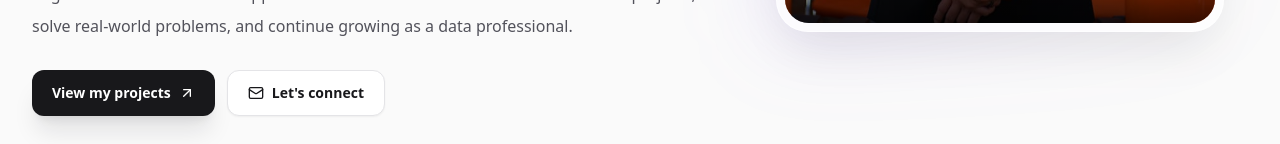
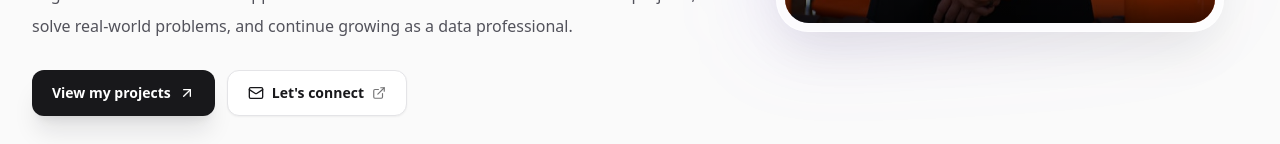
Before and after one commit to dwikyrf/dwiky-portfolio, a React (Vite) app: page / in a window 1280 px wide. Shown: the part 801-945 px from the top of the page. Built offline with nearby package versions, Linux system fonts and the light colour scheme; the HTML template or start-up script is replaced by a standard one.

Commit message:
Pesan commit

```diff
--- a/src/App.tsx
+++ b/src/App.tsx
@@ -38,6 +38,10 @@ const PROFILE = {
       'https://drive.google.com/file/d/1loHnqpuA7fgqPn2F_exDeao_kpUFqswo/view?usp=sharing',
   },
 }
+// CONTACT / RESUME HELPERS
+// Gmail compose works even when the visitor has no desktop mail application configured.
+const GMAIL_COMPOSE_URL = `https://mail.google.com/mail/?view=cm&fs=1&to=${encodeURIComponent(PROFILE.contacts.email)}`
+
 const TOOLS = [
   {
     name: "Python",
@@ -447,10 +451,14 @@ export default function App() {
             <a
               href={PROFILE.contacts.resumeUrl}
               target="_blank"
-              rel="noreferrer"
+              rel="noopener noreferrer"
+              aria-label="Open resume"
               className="hidden sm:block"
             >
-              <Button className="rounded-xl bg-zinc-900 px-4 shadow-lg shadow-zinc-900/10 hover:bg-zinc-800 dark:bg-white dark:text-zinc-900 dark:hover:bg-zinc-200">
+              <Button
+                type="button"
+                className="rounded-xl bg-zinc-900 px-4 shadow-lg shadow-zinc-900/10 hover:bg-zinc-800 dark:bg-white dark:text-zinc-900 dark:hover:bg-zinc-200"
+              >
                 <Download className="mr-2 h-4 w-4" />
                 Resume
               </Button>
@@ -501,11 +509,14 @@ export default function App() {
                   <ArrowUpRight className="h-4 w-4" />
                 </a>
                 <a
-                  href={`mailto:${PROFILE.contacts.email}`}
+                  href={GMAIL_COMPOSE_URL}
+                  target="_blank"
+                  rel="noopener noreferrer"
                   className="inline-flex items-center gap-2 rounded-xl border border-zinc-200 bg-white px-5 py-3 text-sm font-semibold shadow-sm transition-all hover:-translate-y-0.5 hover:border-zinc-300 dark:border-zinc-800 dark:bg-zinc-900 dark:hover:border-zinc-700"
                 >
                   <Mail className="h-4 w-4" />
                   Let&apos;s connect
+                  <ExternalLink className="h-3.5 w-3.5 opacity-60" />
                 </a>
               </div>
 
@@ -925,11 +936,14 @@ export default function App() {
 
               <div className="flex flex-wrap gap-3">
                 <a
-                  href={`mailto:${PROFILE.contacts.email}`}
+                  href={GMAIL_COMPOSE_URL}
+                  target="_blank"
+                  rel="noopener noreferrer"
                   className="inline-flex items-center gap-2 rounded-xl bg-white px-5 py-3 text-sm font-bold text-zinc-900 transition hover:bg-zinc-100 dark:bg-zinc-900 dark:text-white dark:hover:bg-zinc-800"
                 >
                   <Mail className="h-4 w-4" />
                   Email me
+                  <ExternalLink className="h-3.5 w-3.5 opacity-60" />
                 </a>
                 <a
                   href={PROFILE.contacts.linkedin}
```
